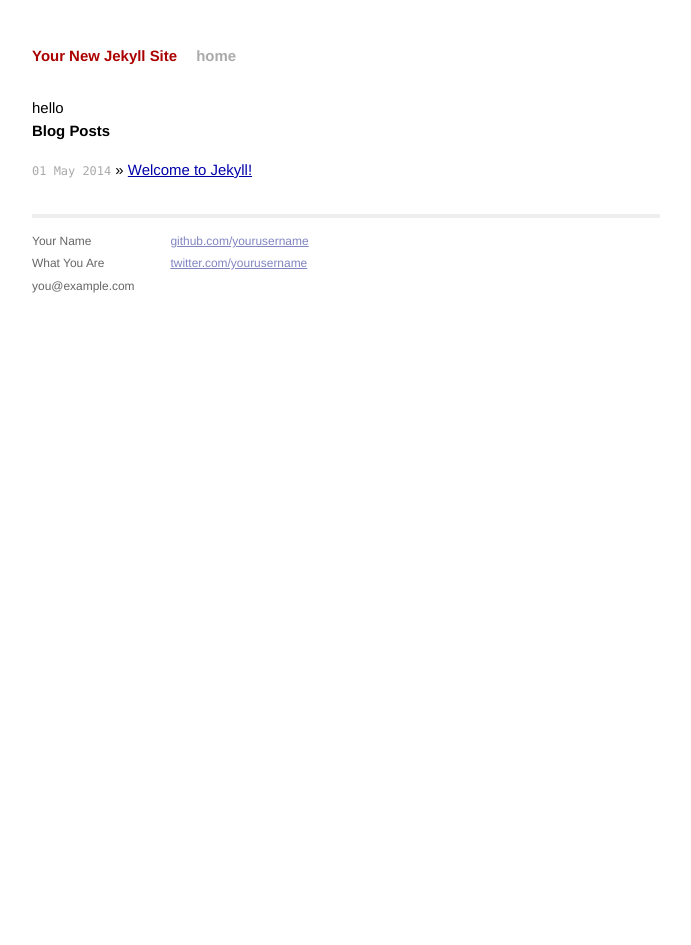
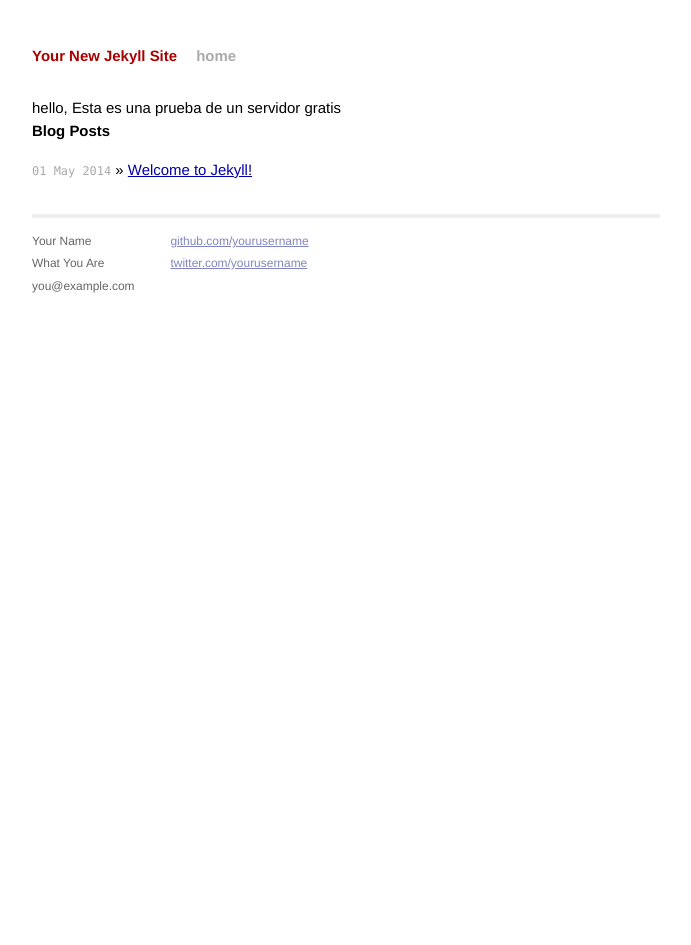
Before and after one commit to smartseals/smartseals.github.io, a Jekyll site: the page built from index.html, in a window 1280 px wide. Shown: the whole page, without its empty margins (294-985 px from the left). Built offline with Jekyll 4.4.1, drawn with Linux system fonts in a browser that asks for light colours; Markdown is read by kramdown in place of the engine named in the settings.

Commit message:
Cuarto Commit

```diff
--- a/index.html
+++ b/index.html
@@ -2,7 +2,7 @@
 layout: default
 title: Your New Jekyll Site
 ---
-hello
+hello, Esta es una prueba de un servidor gratis
 <div id="home">
   <h1>Blog Posts</h1>
   <ul class="posts">
```
